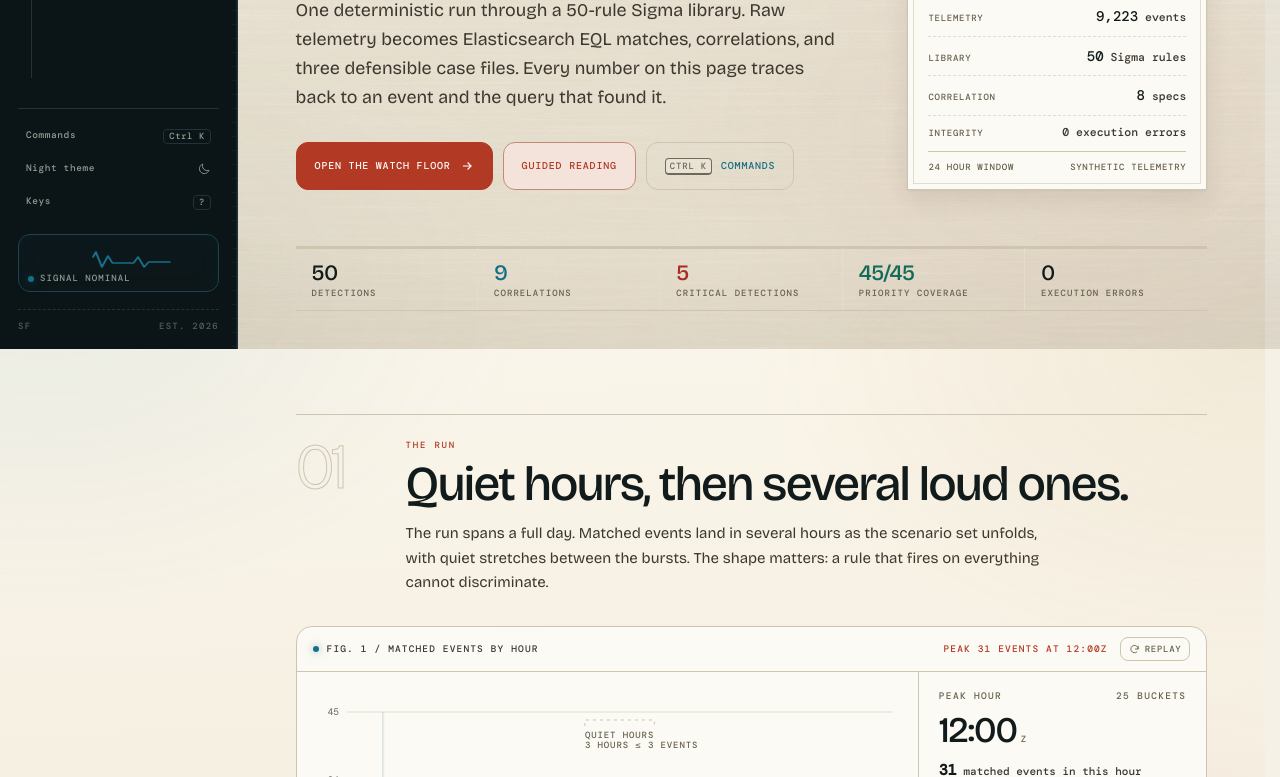
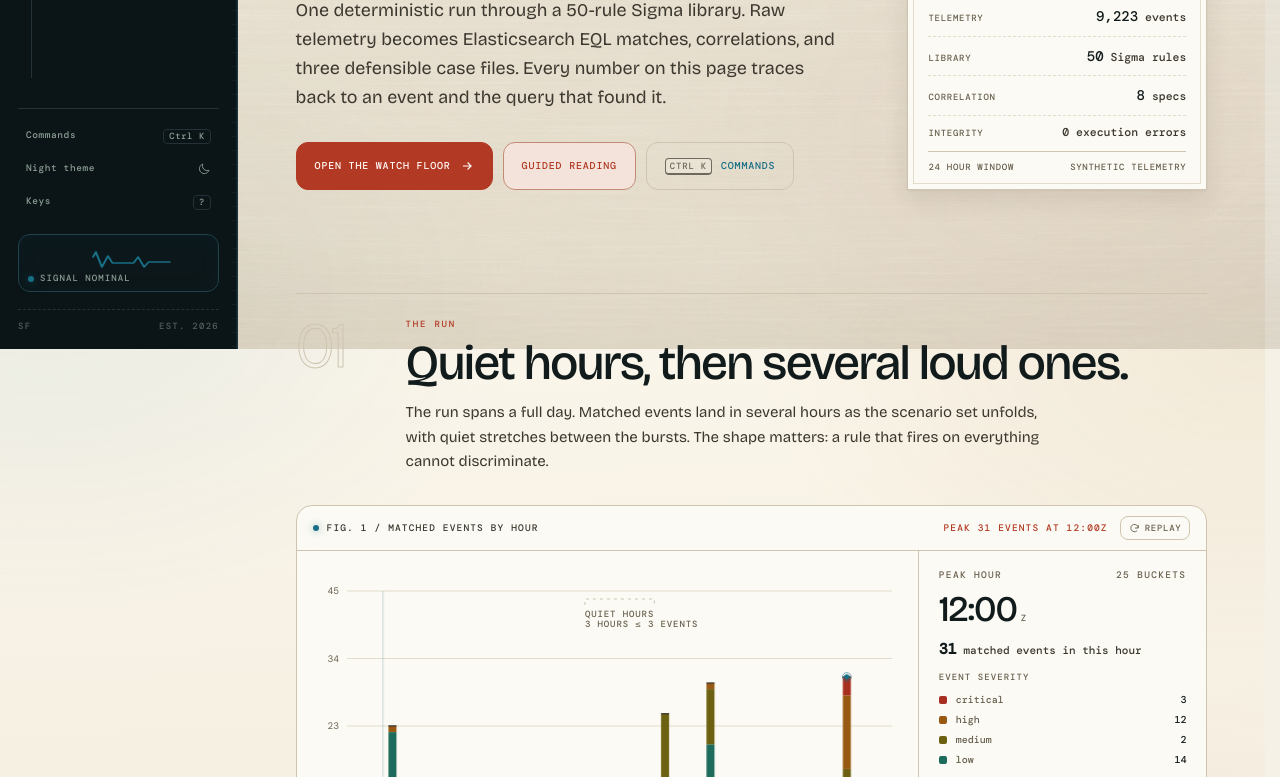
Before and after one commit to Meruyert5/penumbra, a plain HTML site: page docs/index.html in a window 1280 px wide. Shown: the part 451-1228 px from the top of the page. Drawn offline with Linux system fonts and the light colour scheme.

Commit message:
Animate the paper fold and drop the duplicate cover stats
Remove the cover stat row so the run totals appear once, in the run section, and delete the dead cover-foot and cf styles.

Enlarge the folded corner, give it a lit paper-back gradient and a crease shadow, and fold it in on load with a small overshoot. The animation uses transform and opacity only and settles under reduced motion or static capture.

Verified: node --check, pipeline lint, compile --check, coverage --check, report, and 44 pytest tests.

```diff
--- a/dashboard/styles.css
+++ b/dashboard/styles.css
@@ -148,7 +148,7 @@ button { cursor: pointer; }
 ::selection { background: var(--rust); color: #fbf6ea; }
 
 /* Typography: numbers stay put, prose wraps without orphans. */
-.cf b, .fact b, .ro-hour, .ro-total b, .coverage-score b, .tactic-count,
+.fact b, .ro-hour, .ro-total b, .coverage-score b, .tactic-count,
 .path-count, .ticket-rows dd, .ticket-rows dd b, .case-id, .case-foot,
 .row-meta, .row-index, .ledger-count, .event-head, .file-grid dd,
 .chart-axis text { font-variant-numeric: tabular-nums; }
@@ -352,7 +352,7 @@ button { cursor: pointer; }
 
 /* -------------------------------------------------------------------- sheet */
 .sheet {
-  --fold: clamp(30px, 4.5vw, 72px);
+  --fold: clamp(46px, 6.2vw, 104px);
   position: relative;
   z-index: 1;
   margin-left: 238px;
@@ -366,12 +366,35 @@ button { cursor: pointer; }
   z-index: 4;
   width: var(--fold);
   height: var(--fold);
-  background: linear-gradient(225deg, color-mix(in srgb, var(--surface) 90%, #fff) 0%, color-mix(in srgb, var(--surface-2) 76%, #a3937a) 100%);
+  background:
+    linear-gradient(315deg, rgba(255, 255, 255, 0.62), transparent 58%),
+    linear-gradient(225deg, #fdfbf5 0%, #f4ecdd 38%, #ded1ba 76%, #c8b99e 100%);
   clip-path: polygon(0 0, 100% 0, 100% 100%);
-  filter: drop-shadow(-3px 4px 4px rgba(74, 55, 30, 0.2));
+  filter: drop-shadow(-4px 5px 5px rgba(74, 55, 30, 0.26));
+  transform-origin: 100% 0;
+  animation: fold-in 1.05s var(--ease) 0.28s both;
   pointer-events: none;
 }
-:root[data-theme="dark"] .sheet::before { display: none; }
+.sheet::after {
+  content: "";
+  position: absolute;
+  top: 0;
+  right: 0;
+  z-index: 3;
+  width: var(--fold);
+  height: var(--fold);
+  background: linear-gradient(
+    225deg,
+    transparent 47.4%,
+    rgba(74, 55, 30, 0.34) 49.8%,
+    rgba(74, 55, 30, 0.12) 52.6%,
+    transparent 55.4%
+  );
+  animation: fold-crease 1.05s var(--ease) 0.28s both;
+  pointer-events: none;
+}
+:root[data-theme="dark"] .sheet::before,
+:root[data-theme="dark"] .sheet::after { display: none; }
 .cover, .chapter, .colophon { max-width: 1120px; margin: 0 auto; }
 .scroll-progress {
   position: fixed;
@@ -467,7 +490,6 @@ button { cursor: pointer; }
 .kicker { animation: rise-soft 0.7s var(--ease) both; }
 .lede { animation: rise-soft 0.85s var(--ease) 0.34s both; }
 .cover-actions { animation: rise-soft 0.85s var(--ease) 0.44s both; }
-.cover-foot { animation: rise-soft 0.85s var(--ease) 0.58s both; }
 .lede {
   max-width: 54ch;
   margin: 26px 0 0;
@@ -613,30 +635,6 @@ button { cursor: pointer; }
   text-transform: uppercase;
   color: var(--muted);
 }
-.cover-foot {
-  display: flex;
-  flex-wrap: wrap;
-  margin-top: clamp(36px, 5vw, 56px);
-  border-top: 1px solid var(--line);
-  border-bottom: 1px solid var(--line);
-}
-.cf {
-  flex: 1 1 120px;
-  display: flex;
-  flex-direction: column;
-  gap: 5px;
-  padding: 13px 16px 12px;
-  border-right: 1px solid var(--line-soft);
-}
-.cf:nth-child(1) { border-top: 2px solid var(--line); }
-.cf:nth-child(2) { border-top: 2px solid var(--line); }
-.cf:nth-child(3) { border-top: 2px solid var(--line); }
-.cf:nth-child(4) { border-top: 2px solid var(--line); }
-.cf:nth-child(5) { border-top: 2px solid var(--line); }
-.cf:last-child { border-right: 0; }
-.cf b { font: 500 22px/1 "Bricolage Grotesque", sans-serif; letter-spacing: -0.03em; }
-.cf span { font: 500 9px/1 var(--mono); letter-spacing: 0.12em; text-transform: uppercase; color: var(--muted); }
-
 /* ------------------------------------------------------------------ chapter */
 .chapter { padding: clamp(64px, 8vw, 112px) 0 0; scroll-margin-top: 18px; }
 .chapter-head {
@@ -797,9 +795,9 @@ button { cursor: pointer; }
 .fact:last-child { border-right: 0; }
 .fact b { display: block; font: 500 25px/1 "Bricolage Grotesque", sans-serif; letter-spacing: -0.03em; }
 .fact span { display: block; margin-top: 5px; font: 500 9px/1 var(--mono); letter-spacing: 0.12em; text-transform: uppercase; color: var(--muted); }
-.cf b.tone-critical, .fact b.tone-critical { color: var(--critical); }
-.cf b.tone-signal, .fact b.tone-signal { color: var(--signal); }
-.cf b.tone-forest, .fact b.tone-forest { color: var(--forest); }
+.fact b.tone-critical { color: var(--critical); }
+.fact b.tone-signal { color: var(--signal); }
+.fact b.tone-forest { color: var(--forest); }
 
 /* --------------------------------------------------------------------- path */
 .path {
@@ -1767,6 +1765,18 @@ kbd {
 /* ------------------------------------------------------------------- motion */
 @keyframes rise { to { transform: none; } }
 @keyframes rise-soft { from { opacity: 0; transform: translateY(12px); } to { opacity: 1; transform: none; } }
+@keyframes fold-in {
+  0% { opacity: 0; transform: scale(0.05) rotate(-7deg); }
+  16% { opacity: 1; }
+  58% { transform: scale(1.11) rotate(1.6deg); }
+  78% { transform: scale(0.975) rotate(-0.5deg); }
+  100% { opacity: 1; transform: scale(1) rotate(0deg); }
+}
+@keyframes fold-crease {
+  0%, 26% { opacity: 0; }
+  64% { opacity: 1; }
+  100% { opacity: 1; }
+}
 @keyframes ticket-in { from { opacity: 0; transform: translateY(18px); } to { opacity: 1; transform: none; } }
 @keyframes stamp-in { from { opacity: 0; transform: translateY(-4px); } to { opacity: 1; transform: none; } }
 @keyframes fade { from { opacity: 0; } to { opacity: 1; } }
@@ -1951,8 +1961,6 @@ kbd {
   .display { font-size: clamp(42px, 12vw, 66px); }
   .cover-actions { flex-direction: column; align-items: stretch; }
   .cover-actions .btn { justify-content: center; }
-  .cf { flex: 1 1 45%; }
-  .cf:nth-child(2n) { border-right: 0; }
   .fact { flex: 1 1 45%; border-bottom: 1px solid var(--line-soft); }
   .fact:nth-child(2n) { border-right: 0; }
   .fact:nth-last-child(-n + 2) { border-bottom: 0; }
@@ -1980,9 +1988,6 @@ kbd {
 }
 
 @media (max-width: 520px) {
-  .cover-foot { display: grid; grid-template-columns: 1fr 1fr; }
-  .cf { border-bottom: 1px solid var(--line-soft); }
-  .cf:nth-last-child(-n + 2) { border-bottom: 0; }
   .path { grid-template-columns: 1fr; }
   .path-step { display: grid; grid-template-columns: 28px 1fr auto; align-items: center; gap: 4px 10px; padding: 0; }
   .path-step .path-dot { grid-row: 1 / 3; }
@@ -2034,6 +2039,7 @@ kbd {
   body::before { display: none; }
   body::after { display: none; }
   .sheet::before { display: none; }
+  .sheet::after { display: none; }
   .plate, .ledger, .case-card, .terminal, .path-detail { background-image: none; box-shadow: none; }
   .ledger, .ledger-body { max-height: none; overflow: visible; }
   .row .drawer { grid-template-rows: 1fr; opacity: 1; visibility: visible; }
--- a/docs/index.html
+++ b/docs/index.html
@@ -171,7 +171,7 @@ button { cursor: pointer; }
 ::selection { background: var(--rust); color: #fbf6ea; }
 
 /* Typography: numbers stay put, prose wraps without orphans. */
-.cf b, .fact b, .ro-hour, .ro-total b, .coverage-score b, .tactic-count,
+.fact b, .ro-hour, .ro-total b, .coverage-score b, .tactic-count,
 .path-count, .ticket-rows dd, .ticket-rows dd b, .case-id, .case-foot,
 .row-meta, .row-index, .ledger-count, .event-head, .file-grid dd,
 .chart-axis text { font-variant-numeric: tabular-nums; }
@@ -375,7 +375,7 @@ button { cursor: pointer; }
 
 /* -------------------------------------------------------------------- sheet */
 .sheet {
-  --fold: clamp(30px, 4.5vw, 72px);
+  --fold: clamp(46px, 6.2vw, 104px);
   position: relative;
   z-index: 1;
   margin-left: 238px;
@@ -389,12 +389,35 @@ button { cursor: pointer; }
   z-index: 4;
   width: var(--fold);
   height: var(--fold);
-  background: linear-gradient(225deg, color-mix(in srgb, var(--surface) 90%, #fff) 0%, color-mix(in srgb, var(--surface-2) 76%, #a3937a) 100%);
+  background:
+    linear-gradient(315deg, rgba(255, 255, 255, 0.62), transparent 58%),
+    linear-gradient(225deg, #fdfbf5 0%, #f4ecdd 38%, #ded1ba 76%, #c8b99e 100%);
   clip-path: polygon(0 0, 100% 0, 100% 100%);
-  filter: drop-shadow(-3px 4px 4px rgba(74, 55, 30, 0.2));
+  filter: drop-shadow(-4px 5px 5px rgba(74, 55, 30, 0.26));
+  transform-origin: 100% 0;
+  animation: fold-in 1.05s var(--ease) 0.28s both;
   pointer-events: none;
 }
-:root[data-theme="dark"] .sheet::before { display: none; }
+.sheet::after {
+  content: "";
+  position: absolute;
+  top: 0;
+  right: 0;
+  z-index: 3;
+  width: var(--fold);
+  height: var(--fold);
+  background: linear-gradient(
+    225deg,
+    transparent 47.4%,
+    rgba(74, 55, 30, 0.34) 49.8%,
+    rgba(74, 55, 30, 0.12) 52.6%,
+    transparent 55.4%
+  );
+  animation: fold-crease 1.05s var(--ease) 0.28s both;
+  pointer-events: none;
+}
+:root[data-theme="dark"] .sheet::before,
+:root[data-theme="dark"] .sheet::after { display: none; }
 .cover, .chapter, .colophon { max-width: 1120px; margin: 0 auto; }
 .scroll-progress {
   position: fixed;
@@ -490,7 +513,6 @@ button { cursor: pointer; }
 .kicker { animation: rise-soft 0.7s var(--ease) both; }
 .lede { animation: rise-soft 0.85s var(--ease) 0.34s both; }
 .cover-actions { animation: rise-soft 0.85s var(--ease) 0.44s both; }
-.cover-foot { animation: rise-soft 0.85s var(--ease) 0.58s both; }
 .lede {
   max-width: 54ch;
   margin: 26px 0 0;
@@ -636,30 +658,6 @@ button { cursor: pointer; }
   text-transform: uppercase;
   color: var(--muted);
 }
-.cover-foot {
-  display: flex;
-  flex-wrap: wrap;
-  margin-top: clamp(36px, 5vw, 56px);
-  border-top: 1px solid var(--line);
-  border-bottom: 1px solid var(--line);
-}
-.cf {
-  flex: 1 1 120px;
-  display: flex;
-  flex-direction: column;
-  gap: 5px;
-  padding: 13px 16px 12px;
-  border-right: 1px solid var(--line-soft);
-}
-.cf:nth-child(1) { border-top: 2px solid var(--line); }
-.cf:nth-child(2) { border-top: 2px solid var(--line); }
-.cf:nth-child(3) { border-top: 2px solid var(--line); }
-.cf:nth-child(4) { border-top: 2px solid var(--line); }
-.cf:nth-child(5) { border-top: 2px solid var(--line); }
-.cf:last-child { border-right: 0; }
-.cf b { font: 500 22px/1 "Bricolage Grotesque", sans-serif; letter-spacing: -0.03em; }
-.cf span { font: 500 9px/1 var(--mono); letter-spacing: 0.12em; text-transform: uppercase; color: var(--muted); }
-
 /* ------------------------------------------------------------------ chapter */
 .chapter { padding: clamp(64px, 8vw, 112px) 0 0; scroll-margin-top: 18px; }
 .chapter-head {
@@ -820,9 +818,9 @@ button { cursor: pointer; }
 .fact:last-child { border-right: 0; }
 .fact b { display: block; font: 500 25px/1 "Bricolage Grotesque", sans-serif; letter-spacing: -0.03em; }
 .fact span { display: block; margin-top: 5px; font: 500 9px/1 var(--mono); letter-spacing: 0.12em; text-transform: uppercase; color: var(--muted); }
-.cf b.tone-critical, .fact b.tone-critical { color: var(--critical); }
-.cf b.tone-signal, .fact b.tone-signal { color: var(--signal); }
-.cf b.tone-forest, .fact b.tone-forest { color: var(--forest); }
+.fact b.tone-critical { color: var(--critical); }
+.fact b.tone-signal { color: var(--signal); }
+.fact b.tone-forest { color: var(--forest); }
 
 /* --------------------------------------------------------------------- path */
 .path {
@@ -1790,6 +1788,18 @@ kbd {
 /* ------------------------------------------------------------------- motion */
 @keyframes rise { to { transform: none; } }
 @keyframes rise-soft { from { opacity: 0; transform: translateY(12px); } to { opacity: 1; transform: none; } }
+@keyframes fold-in {
+  0% { opacity: 0; transform: scale(0.05) rotate(-7deg); }
+  16% { opacity: 1; }
+  58% { transform: scale(1.11) rotate(1.6deg); }
+  78% { transform: scale(0.975) rotate(-0.5deg); }
+  100% { opacity: 1; transform: scale(1) rotate(0deg); }
+}
+@keyframes fold-crease {
+  0%, 26% { opacity: 0; }
+  64% { opacity: 1; }
+  100% { opacity: 1; }
+}
 @keyframes ticket-in { from { opacity: 0; transform: translateY(18px); } to { opacity: 1; transform: none; } }
 @keyframes stamp-in { from { opacity: 0; transform: translateY(-4px); } to { opacity: 1; transform: none; } }
 @keyframes fade { from { opacity: 0; } to { opacity: 1; } }
@@ -1974,8 +1984,6 @@ kbd {
   .display { font-size: clamp(42px, 12vw, 66px); }
   .cover-actions { flex-direction: column; align-items: stretch; }
   .cover-actions .btn { justify-content: center; }
-  .cf { flex: 1 1 45%; }
-  .cf:nth-child(2n) { border-right: 0; }
   .fact { flex: 1 1 45%; border-bottom: 1px solid var(--line-soft); }
   .fact:nth-child(2n) { border-right: 0; }
   .fact:nth-last-child(-n + 2) { border-bottom: 0; }
@@ -2003,9 +2011,6 @@ kbd {
 }
 
 @media (max-width: 520px) {
-  .cover-foot { display: grid; grid-template-columns: 1fr 1fr; }
-  .cf { border-bottom: 1px solid var(--line-soft); }
-  .cf:nth-last-child(-n + 2) { border-bottom: 0; }
   .path { grid-template-columns: 1fr; }
   .path-step { display: grid; grid-template-columns: 28px 1fr auto; align-items: center; gap: 4px 10px; padding: 0; }
   .path-step .path-dot { grid-row: 1 / 3; }
@@ -2057,6 +2062,7 @@ kbd {
   body::before { display: none; }
   body::after { display: none; }
   .sheet::before { display: none; }
+  .sheet::after { display: none; }
   .plate, .ledger, .case-card, .terminal, .path-detail { background-image: none; box-shadow: none; }
   .ledger, .ledger-body { max-height: none; overflow: visible; }
   .row .drawer { grid-template-rows: 1fr; opacity: 1; visibility: visible; }
@@ -2170,8 +2176,6 @@ kbd {
         <div class="ticket-foot"><span id="ticketWindow">24 hour window</span><span>Synthetic telemetry</span></div>
       </aside>
     </div>
-
-    <div class="cover-foot" id="coverFoot" aria-label="Run totals"></div>
   </header>
 
   <section class="chapter" id="run">
@@ -2636,17 +2640,6 @@ kbd {
   $("#railEvents").dataset.count = String(meta.events_indexed || 0);
   $("#railRules").dataset.count = String(meta.sigma_rules || 0);
   $("#railCorr").dataset.count = String(meta.correlation_specs || 0);
-
-  const coverFacts = [
-    { value: number((DATA.alerts || []).length), label: "detections", tone: "" },
-    { value: number((DATA.correlations || []).length), label: "correlations", tone: "signal" },
-    { value: number(severity.critical || 0), label: "critical detections", tone: "critical" },
-    { value: (meta.covered_priority || 0) + "/" + (meta.priority_techniques || 0), label: "priority coverage", tone: "forest" },
-    { value: number(errors.length), label: "execution errors", tone: "" }
-  ];
-  $("#coverFoot").innerHTML = coverFacts.map((fact) => (
-    '<div class="cf"><b' + (fact.tone ? ' class="tone-' + fact.tone + '"' : "") + '>' + esc(fact.value) + "</b><span>" + esc(fact.label) + "</span></div>"
-  )).join("");
 
   const timeline = (DATA.timeline || []).filter((row) => row && row.hour);
   const factLine = [
```
Also changed, not shown: dashboard/app.js (+0 -11 lines), dashboard/template.html (+0 -2 lines), docs/assets/dashboard-night.png, 2 other files.
